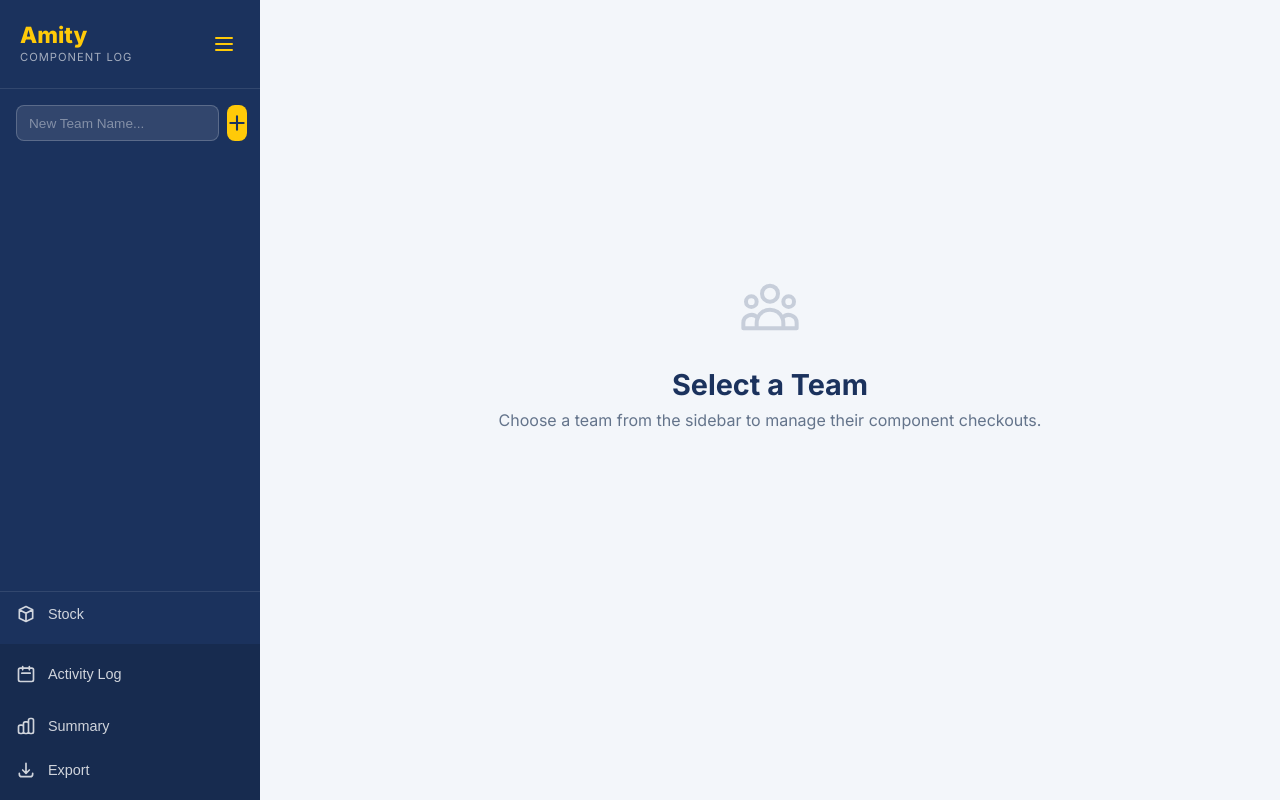
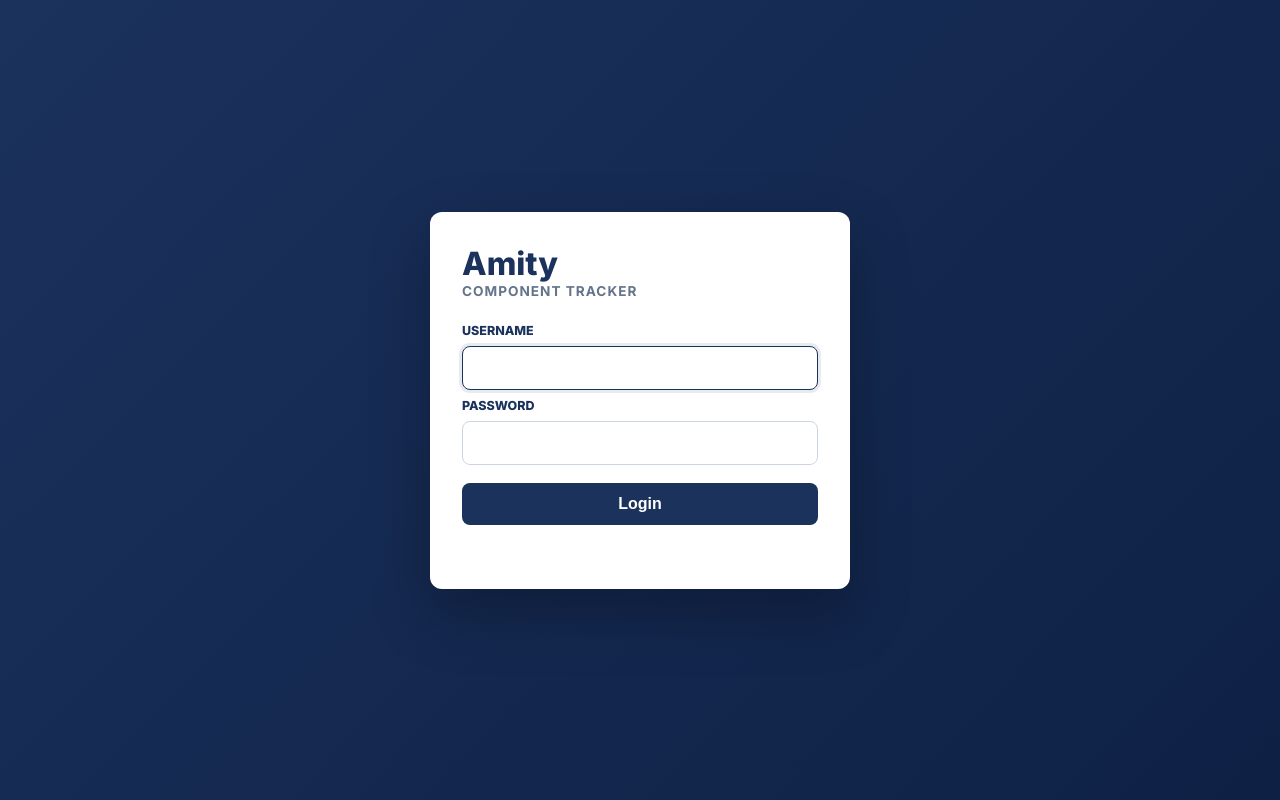
Before and after one commit to Devil1716/component-tracker, a plain HTML site: page index.html in a window 1280 px wide. Drawn offline with Linux system fonts and the light colour scheme.

Commit message:
Add admin login gate

```diff
--- a/app.js
+++ b/app.js
@@ -168,6 +168,9 @@
     const FIREBASE_STATE_PATH = 'componentTracker/state';
     const BRANCHES = ['CSE', 'AIML', 'ROBOTICS', 'ECE', 'BIOTECH'];
     const MEMBER_COUNT = 5;
+    const AUTH_SESSION_KEY = 'component_tracker_admin_authenticated';
+    const ADMIN_USERNAME = 'Admin';
+    const ADMIN_PASSWORD_HASH = 'f4be6304187fe50f86c8ab2bd456c59425f2844f1990d6f47ddee184c4ec9f60';
 
     const ITEM_MAP = {};
     CATALOG.forEach(c => c.items.forEach(it => { ITEM_MAP[it.id] = it; }));
@@ -382,6 +385,8 @@
 
     // ── DOM refs ───────────────────────────────────────────
     const $ = s => document.querySelector(s);
+    const loginView = $('#loginView'), loginForm = $('#loginForm');
+    const loginUsername = $('#loginUsername'), loginPassword = $('#loginPassword'), loginError = $('#loginError');
     const teamNameInput = $('#teamNameInput'), addTeamBtn = $('#addTeamBtn'), teamListEl = $('#teamList');
     const emptyState = $('#emptyState'), teamView = $('#teamView'), teamTitle = $('#teamTitle');
     const deleteTeamBtn = $('#deleteTeamBtn'), componentSelect = $('#componentSelect'); // INPUT
@@ -419,6 +424,48 @@
         if (!syncStatus) return;
         syncStatus.textContent = message;
         syncStatus.className = `sync-status ${type}`;
+    }
+
+    async function sha256(text) {
+        const bytes = new TextEncoder().encode(text);
+        const hashBuffer = await crypto.subtle.digest('SHA-256', bytes);
+        return [...new Uint8Array(hashBuffer)].map(b => b.toString(16).padStart(2, '0')).join('');
+    }
+
+    function unlockApp() {
+        document.body.classList.remove('auth-locked');
+        loginView.classList.add('hidden');
+        setSyncStatus('Connecting cloud sync...', 'info');
+        renderTeams();
+        populateDataList();
+        connectFirebase();
+    }
+
+    async function handleLogin(e) {
+        e.preventDefault();
+        loginError.textContent = '';
+        const username = loginUsername.value.trim();
+        const passwordHash = await sha256(loginPassword.value);
+        if (username === ADMIN_USERNAME && passwordHash === ADMIN_PASSWORD_HASH) {
+            sessionStorage.setItem(AUTH_SESSION_KEY, 'true');
+            loginPassword.value = '';
+            unlockApp();
+        } else {
+            loginError.textContent = 'Invalid username or password.';
+            loginPassword.value = '';
+            loginPassword.focus();
+        }
+    }
+
+    function initAuth() {
+        loginForm.addEventListener('submit', handleLogin);
+        if (sessionStorage.getItem(AUTH_SESSION_KEY) === 'true') {
+            unlockApp();
+        } else {
+            document.body.classList.add('auth-locked');
+            loginView.classList.remove('hidden');
+            loginUsername.focus();
+        }
     }
 
     // ── Populate DataList ──────────────────────────────────
@@ -895,8 +942,5 @@
 
     // ── Init ───────────────────────────────────────────────
     initToast();
-    setSyncStatus('Connecting cloud sync...', 'info');
-    renderTeams();
-    populateDataList();
-    connectFirebase();
+    initAuth();
 })();
--- a/index.html
+++ b/index.html
@@ -17,7 +17,24 @@
     <!-- No external icon lib, using inline SVG -->
 </head>
 
-<body>
+<body class="auth-locked">
+
+    <section id="loginView" class="login-view">
+        <form id="loginForm" class="login-panel" autocomplete="off">
+            <div class="login-brand">
+                <h1>Amity</h1>
+                <p>Component Tracker</p>
+            </div>
+            <div class="login-fields">
+                <label for="loginUsername">Username</label>
+                <input type="text" id="loginUsername" autocomplete="username" required>
+                <label for="loginPassword">Password</label>
+                <input type="password" id="loginPassword" autocomplete="current-password" required>
+            </div>
+            <button type="submit" class="btn-login">Login</button>
+            <p id="loginError" class="login-error" aria-live="polite"></p>
+        </form>
+    </section>
 
     <!-- ───── Sidebar ───── -->
     <aside id="sidebar">
--- a/style.css
+++ b/style.css
@@ -48,6 +48,104 @@ body {
   display: flex;
   min-height: 100vh;
   overflow: hidden;
+}
+
+body.auth-locked {
+  display: block;
+  overflow: hidden;
+}
+
+body.auth-locked #sidebar,
+body.auth-locked #main,
+body.auth-locked .modal-overlay {
+  display: none !important;
+}
+
+.login-view {
+  min-height: 100vh;
+  display: grid;
+  place-items: center;
+  padding: 24px;
+  background:
+    linear-gradient(135deg, rgba(27, 50, 93, .94), rgba(14, 32, 68, .98)),
+    #1B325D;
+}
+
+.login-panel {
+  width: min(420px, 100%);
+  padding: 32px;
+  background: #fff;
+  border-radius: var(--radius);
+  box-shadow: 0 24px 60px rgba(0, 0, 0, .28);
+}
+
+.login-brand {
+  margin-bottom: 24px;
+}
+
+.login-brand h1 {
+  color: var(--amity-blue);
+  font-size: 2rem;
+  font-weight: 800;
+}
+
+.login-brand p {
+  color: var(--text-dim);
+  font-size: .85rem;
+  font-weight: 700;
+  letter-spacing: 1px;
+  text-transform: uppercase;
+}
+
+.login-fields {
+  display: grid;
+  gap: 8px;
+  margin-bottom: 18px;
+}
+
+.login-fields label {
+  color: var(--amity-blue);
+  font-size: .78rem;
+  font-weight: 800;
+  text-transform: uppercase;
+}
+
+.login-fields input {
+  width: 100%;
+  padding: 12px 14px;
+  border: 1px solid #cbd5e1;
+  border-radius: var(--radius-sm);
+  font-size: 1rem;
+  outline: none;
+}
+
+.login-fields input:focus {
+  border-color: var(--amity-blue);
+  box-shadow: 0 0 0 3px rgba(27, 50, 93, 0.1);
+}
+
+.btn-login {
+  width: 100%;
+  padding: 12px 16px;
+  border: none;
+  border-radius: var(--radius-sm);
+  background: var(--amity-blue);
+  color: #fff;
+  cursor: pointer;
+  font-size: 1rem;
+  font-weight: 800;
+}
+
+.btn-login:hover {
+  background: #2c4a80;
+}
+
+.login-error {
+  min-height: 20px;
+  margin-top: 12px;
+  color: var(--danger);
+  font-size: .86rem;
+  text-align: center;
 }
 
 /* ── Components ─────────────────────────────────────────── */
--- a/sw.js
+++ b/sw.js
@@ -1,4 +1,4 @@
-const CACHE_NAME = 'component-tracker-v3';
+const CACHE_NAME = 'component-tracker-v4';
 const ASSETS = [
     './',
     './index.html',
```
Also changed, not shown: README.md.
